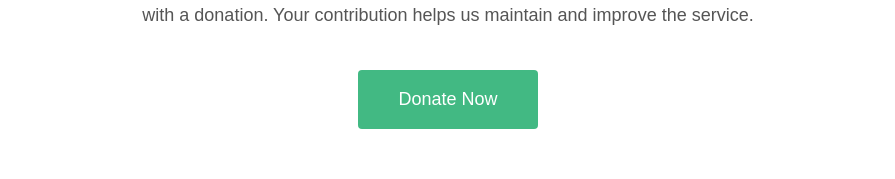
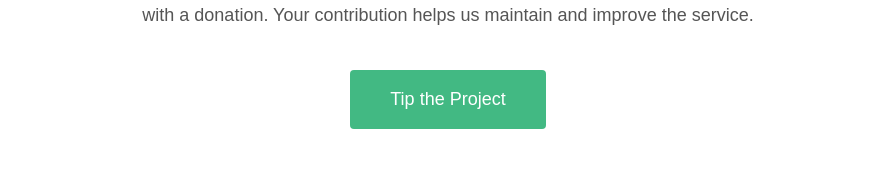
Before and after one commit to jarrilla/pictionary.app, a Vue app in the folder frontend/: page /donate in a window 1280 px wide. Shown: the part 215-394 px from the top of the page, without its empty margins (192-1087 px from the left). Built offline with nearby package versions, Linux system fonts and the light colour scheme; no server answers; a web font is replaced by a local one.

Commit message:
change donate->tip

```diff
--- a/frontend/src/views/DonateView.vue
+++ b/frontend/src/views/DonateView.vue
@@ -13,7 +13,7 @@
         rel="noopener noreferrer"
         class="donate-button"
       >
-        Donate Now
+        Tip the Project
       </a>
     </div>
 
```
